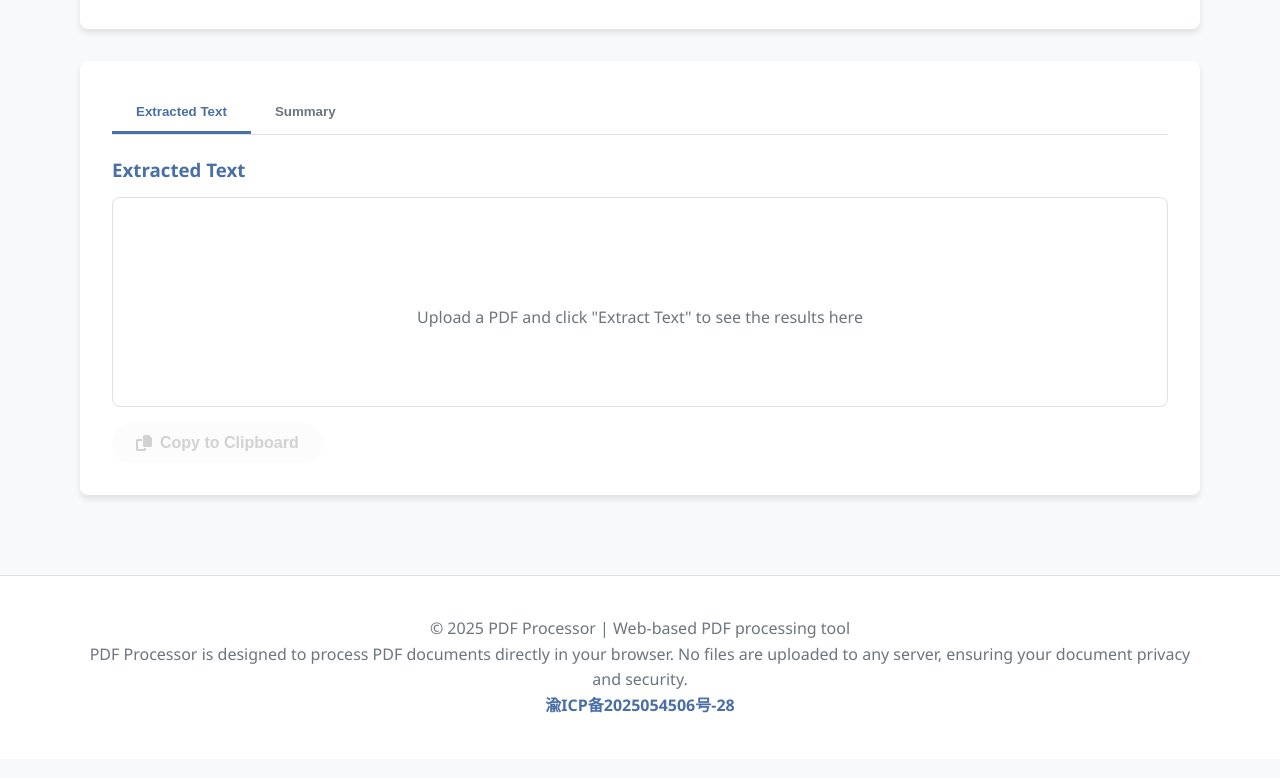
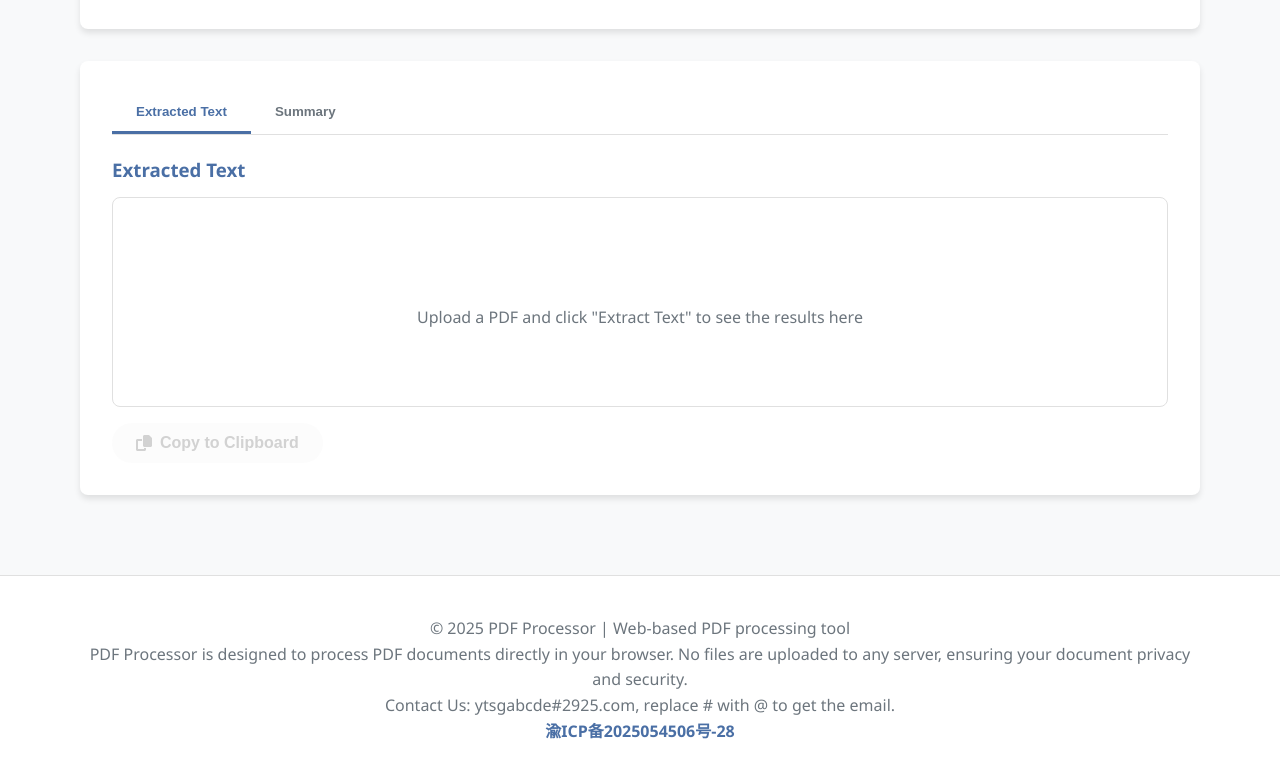
Before and after one commit to lz-215/pdf_processor, a plain HTML site: page index.html in a window 1280 px wide. Shown: the part 780-1558 px from the top of the page. Drawn offline with Linux system fonts and the light colour scheme; a script that the page names is missing.

Commit message:
Update index.html

```diff
--- a/index.html
+++ b/index.html
@@ -103,6 +103,7 @@
         <div class="container">
             <p>&copy; 2025 PDF Processor | Web-based PDF processing tool</p>
             <p class="disclaimer">PDF Processor is designed to process PDF documents directly in your browser. No files are uploaded to any server, ensuring your document privacy and security.</p>
+            <p>Contact Us: ytsgabcde#2925.com, replace # with @ to get the email.</p>
             <p class="beian"><a href="https://beian.miit.gov.cn/" target="_blank">渝ICP备2025054506号-28</a></p>
         </div>
     </footer>
```
